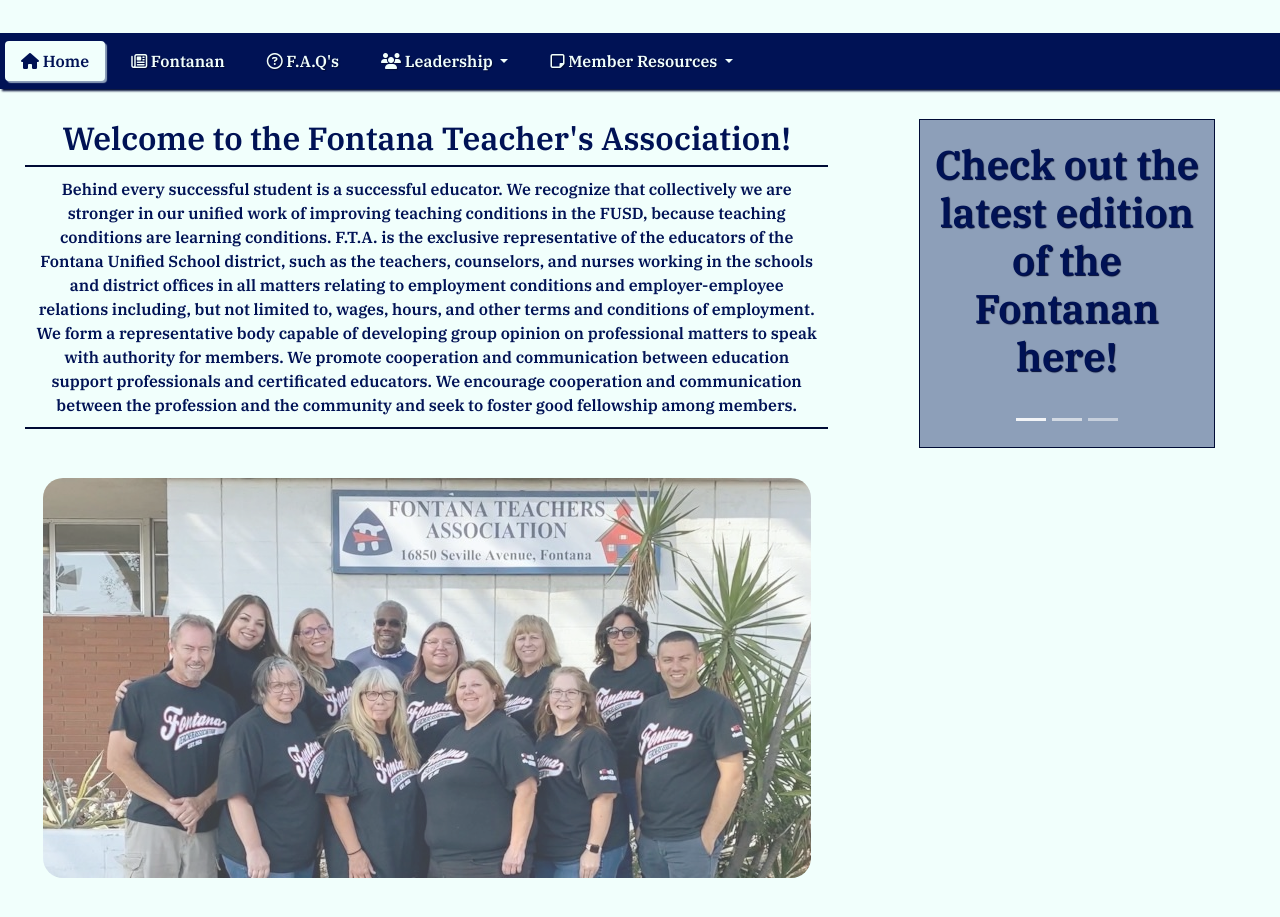
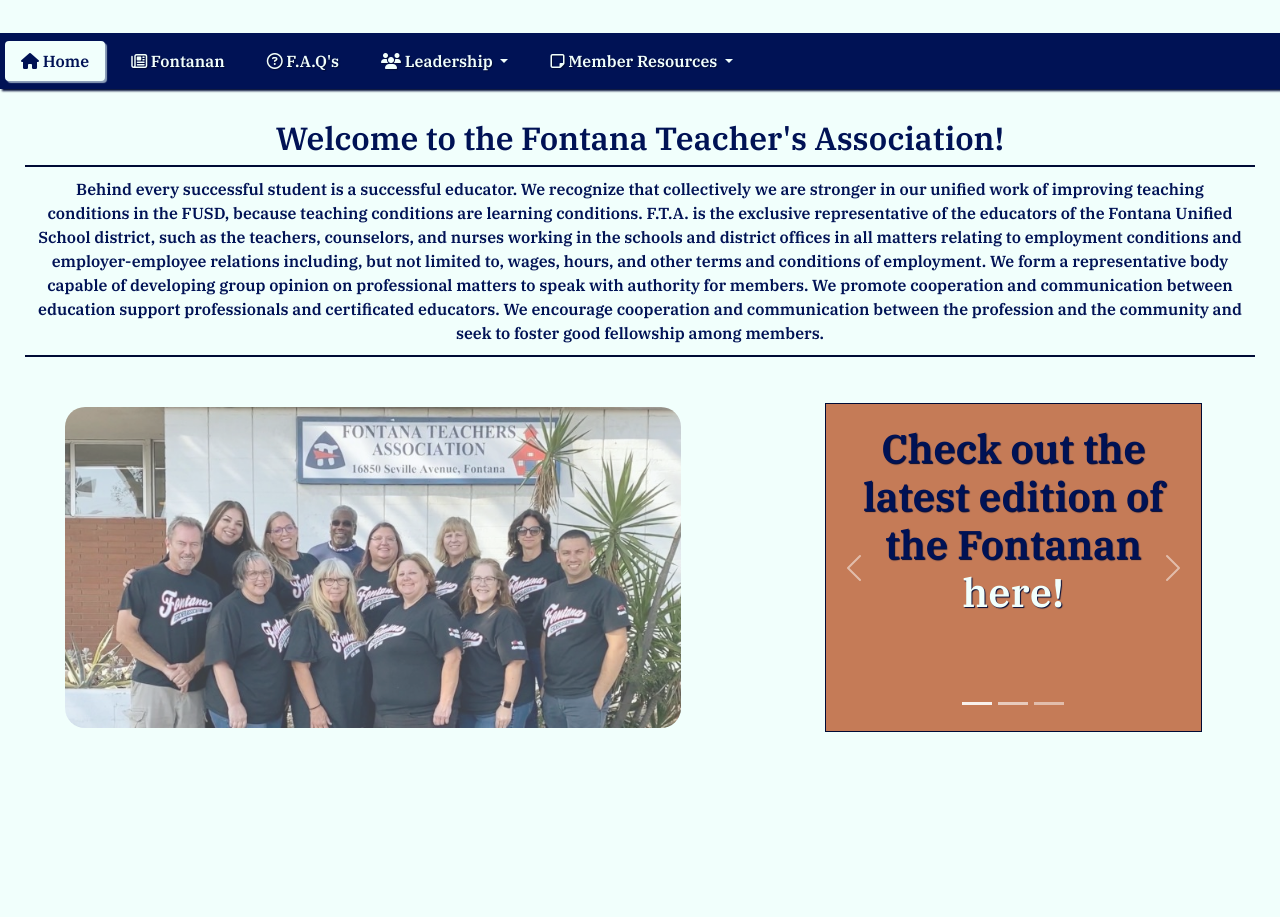
Before and after one commit to emeraldaether/fta, a plain HTML site: page index.html in a window 1280 px wide. Shown: the part 167-1084 px from the top of the page. Drawn offline with nearby package versions, Linux system fonts and the light colour scheme.

Commit message:
styled up carousel

```diff
--- a/css/style.css
+++ b/css/style.css
@@ -139,7 +139,7 @@ body {
 }
 
 .content-hLite {
-  background-color: #D64933;
+  background-color: #C57B57;
 }
 
 .content-hLite>h2>a {
@@ -221,7 +221,7 @@ nav {
 }
 
 .nav-link {
-    color: #F1FFFC;
+
     border-radius: 4px;
     text-shadow: 1px 1px 1px #000B35;
     font-size: 0.7em;
@@ -431,6 +431,11 @@ footer {
   padding-left: 25px;
   padding-right: 25px;
 }
+
+.hvy-side-padding-md {
+  padding-left: 40px;
+  padding-right: 40px;
+}
 /*NAVIGATION*/
 
 .nav-link {
--- a/index.html
+++ b/index.html
@@ -138,7 +138,7 @@
             <div class="row">
 
 
-                <div class="col-12 col-md-8 no-padding margin-btm-30">
+                <div class="col-12 no-padding margin-btm-30">
                     <h2 class="text-center no-text-shadow">Welcome to the Fontana Teacher's Association!</h2>
                     <div class="side-padding-md">
 
@@ -148,8 +148,13 @@
 
                 </div>
 
-                <div class="col-12 col-md-4 col-lg-3 margin-btm-30 auto-margin">
-                        <div id="index-carousel" class="carousel slide content" data-ride="carousel">
+                <div class="col-12 col-lg-6 margin-btm-30 auto-margin">
+                    <div class="content no-border">
+                        <img src="images/group_photo_lg.jpg" alt="Fontana Teacher's Association Group Photo" id="groupPhotoLg">
+                    </div>
+                </div>
+                <div class="col-12 col-lg-4 margin-btm-30 auto-margin side-padding-md">
+                        <div id="index-carousel" class="carousel slide content-hLite" data-ride="carousel">
                             <ol class="carousel-indicators">
                                 <li data-target="#index-carousel" data-slide-to="0" class="active"></li>
                                 <li data-target="#index-carousel" data-slide-to="1"></li>
@@ -158,23 +163,23 @@
 
                             <div class="carousel-inner text-center">
                                 <div class="carousel-item active">
-                                    <h1>Check out the latest edition of the Fontanan here!</h1>
+                                    <h1 class="no-text-shadow-sm side-padding-md">Check out the latest edition of the Fontanan <a href="https://indd.adobe.com/view/5d031579-c2eb-4f5f-985e-557fb4853561" target="_blank">here!</a></h1>
                                 </div>
                                 <div class="carousel-item">
-                                    <h1>Do you have a question? Check out our F.A.Q. page or Contact Us today!</h1>
+                                    <h1 class="no-text-shadow-sm side-padding-md">Do you have a question? Check out our <a href="faq.html">F.A.Q.</a> page or <a href="contact.html">Contact Us</a> today!</h1>
                                 </div>
                                 <div class="carousel-item">
-                                    <h1>Space For Upcoming Events!</h1>
+                                    <h1 class="no-text-shadow-sm side-padding-md">Space For Upcoming Events!</h1>
                                 </div>
                             </div>
+
+                            <a href="#index-carousel" data-slide="prev" class="carousel-control-prev">
+                                <span class="carousel-control-prev-icon"></span>
+                            </a>
+                            <a href="#index-carousel" data-slide="next" class="carousel-control-next">
+                                <span class="carousel-control-next-icon"></span>
+                            </a>
                         </div>
-                </div>
-
-
-                <div class="col-12 col-md-8 margin-btm-30 no-side-padding-md">
-                    <div class="content no-border">
-                        <img src="images/group_photo_lg.jpg" alt="Fontana Teacher's Association Group Photo" id="groupPhotoLg" class="auto-margin">
-                    </div>
                 </div>
 
 
```
